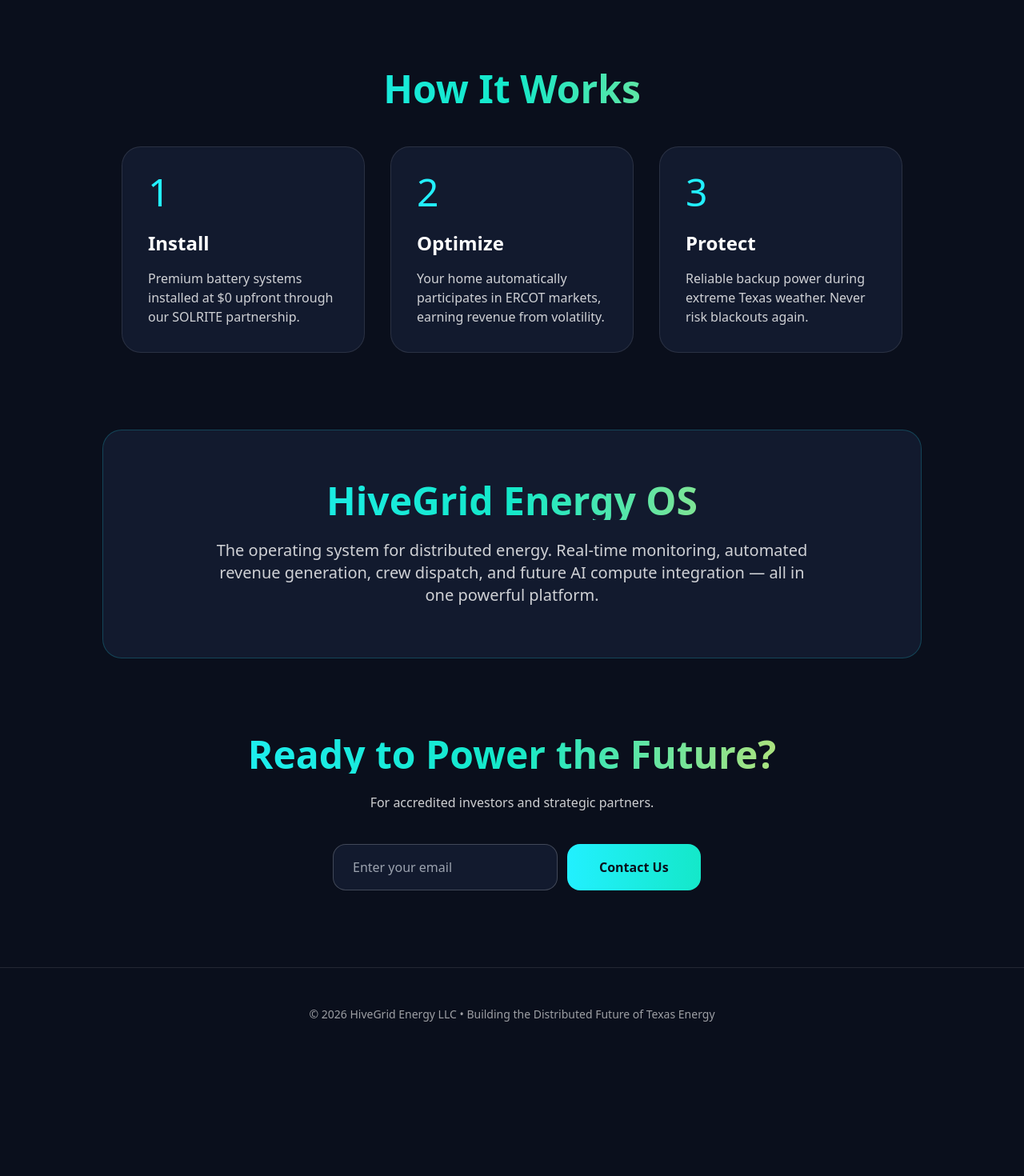
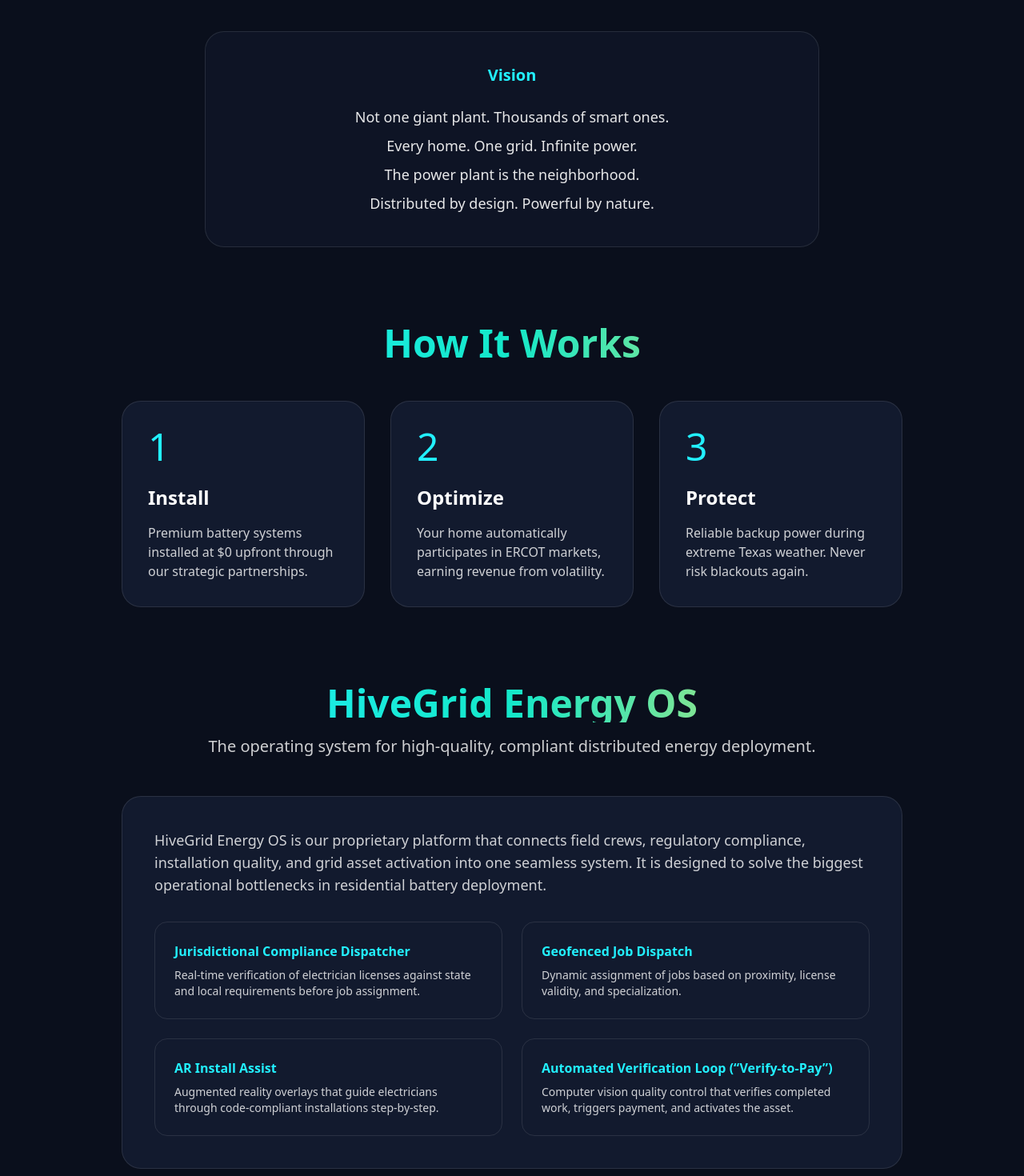
Before and after one commit to jamesbeeker007-cell/hivegrid-energy-os, a Next.js app: page / in a window 1280 px wide. Shown: the part 1100-2570 px from the top of the page at 80% size. Before the commit the page ends 2426 px from the top, so only its background shows below. Built offline with nearby package versions, Linux system fonts and the light colour scheme.

Commit message:
Refactor comments and section descriptions in page.js
Updated comments for clarity and improved section descriptions throughout the page.

```diff
--- a/app/page.js
+++ b/app/page.js
@@ -15,13 +15,12 @@
       {/* Navigation */}
       <nav className="w-full bg-hive-base/95 backdrop-blur-md border-b border-white/10 sticky top-0 z-50 px-6 py-5 flex justify-between items-center">
         <div className="flex items-center gap-4">
-          {/* Real Logo from public/images */}
+          {/* Logo - Replace with your actual logo image when ready */}
           <img
             src="/images/hivegrid-logo.png"
             alt="HiveGrid Energy OS"
             className="h-14 w-auto"
           />
-
           <div>
             <h1 className="text-3xl font-bold tracking-tighter">HiveGrid</h1>
             <p className="text-xs text-hive-cyan -mt-1 tracking-[2px]">ENERGY OS</p>
@@ -36,7 +35,7 @@
         </div>
       </nav>
 
-      {/* Hero */}
+      {/* Hero Section - Option C */}
       <section className="min-h-[90vh] bg-hive-base flex items-center justify-center relative px-6">
         <div className="max-w-5xl mx-auto text-center">
           <div className="inline-flex items-center gap-2 bg-hive-cyan/10 border border-hive-cyan/30 text-hive-cyan px-6 py-2.5 rounded-full text-sm mb-8 font-medium">
@@ -48,11 +47,8 @@
           </h1>
 
           <p className="text-2xl md:text-3xl text-white/80 max-w-3xl mx-auto mb-8">
-            Premium solar + battery systems at <span className="text-hive-yellow font-semibold">$0 Upfront Cost</span>.
-          </p>
-
-          <p className="text-xl text-white/70 max-w-3xl mx-auto mb-12">
-            Automatically generating revenue from ERCOT volatility while providing reliable backup power.
+            Not one giant plant. Thousands of smart ones.<br />
+            Every home. One grid. Infinite power.
           </p>
 
           <div className="flex flex-col sm:flex-row gap-4 justify-center">
@@ -68,15 +64,26 @@
         </div>
       </section>
 
-      {/* About */}
+      {/* About + Vision */}
       <section id="about" className="max-w-5xl mx-auto mt-24 px-6 text-center">
         <h3 className="text-4xl md:text-5xl font-bold mb-8 bg-gradient-to-r from-hive-cyan via-hive-teal to-hive-yellow bg-clip-text text-transparent">
           The Distributed Future is Here
         </h3>
-        <p className="text-xl text-white/80 max-w-3xl mx-auto leading-relaxed">
+        <p className="text-xl text-white/80 max-w-3xl mx-auto leading-relaxed mb-12">
           Instead of one giant facility, HiveGrid is building thousands of intelligent residential nodes.
           Every home becomes a smart power plant — combining battery storage, grid services, and future AI compute into one seamless platform.
         </p>
+
+        {/* Vision Block */}
+        <div className="max-w-3xl mx-auto border border-white/10 rounded-3xl py-10 px-8 bg-hive-panel/50">
+          <h4 className="text-xl font-semibold mb-6 text-hive-cyan">Vision</h4>
+          <div className="space-y-2 text-lg text-white/90">
+            <p>Not one giant plant. Thousands of smart ones.</p>
+            <p>Every home. One grid. Infinite power.</p>
+            <p>The power plant is the neighborhood.</p>
+            <p>Distributed by design. Powerful by nature.</p>
+          </div>
+        </div>
       </section>
 
       {/* How It Works */}
@@ -88,7 +95,7 @@
           <div className="bg-hive-panel border border-white/10 rounded-3xl p-8 hover:border-hive-cyan/50 transition-colors">
             <div className="text-5xl mb-6 text-hive-cyan">1</div>
             <h4 className="text-2xl font-bold mb-4">Install</h4>
-            <p className="text-white/80">Premium battery systems installed at $0 upfront through our SOLRITE partnership.</p>
+            <p className="text-white/80">Premium battery systems installed at $0 upfront through our strategic partnerships.</p>
           </div>
           <div className="bg-hive-panel border border-white/10 rounded-3xl p-8 hover:border-hive-cyan/50 transition-colors">
             <div className="text-5xl mb-6 text-hive-cyan">2</div>
@@ -103,14 +110,43 @@
         </div>
       </section>
 
-      {/* HiveGrid OS Platform */}
-      <section id="platform" className="max-w-5xl mx-auto mt-24 px-6 bg-hive-panel rounded-3xl py-16 text-center border border-hive-cyan/20">
-        <h3 className="text-4xl md:text-5xl font-bold mb-6 bg-gradient-to-r from-hive-cyan via-hive-teal to-hive-yellow bg-clip-text text-transparent">
-          HiveGrid Energy OS
-        </h3>
-        <p className="text-xl text-white/80 max-w-3xl mx-auto">
-          The operating system for distributed energy. Real-time monitoring, automated revenue generation, crew dispatch, and future AI compute integration — all in one powerful platform.
-        </p>
+      {/* HiveGrid Energy OS - Strengthened */}
+      <section id="platform" className="max-w-5xl mx-auto mt-24 px-6">
+        <div className="text-center mb-12">
+          <h3 className="text-4xl md:text-5xl font-bold mb-4 bg-gradient-to-r from-hive-cyan via-hive-teal to-hive-yellow bg-clip-text text-transparent">
+            HiveGrid Energy OS
+          </h3>
+          <p className="text-xl text-white/80 max-w-3xl mx-auto">
+            The operating system for high-quality, compliant distributed energy deployment.
+          </p>
+        </div>
+
+        <div className="bg-hive-panel border border-white/10 rounded-3xl p-10">
+          <p className="text-lg text-white/80 mb-8 max-w-4xl">
+            HiveGrid Energy OS is our proprietary platform that connects field crews, regulatory compliance,
+            installation quality, and grid asset activation into one seamless system. It is designed to solve
+            the biggest operational bottlenecks in residential battery deployment.
+          </p>
+
+          <div className="grid md:grid-cols-2 gap-6">
+            <div className="border border-white/10 rounded-2xl p-6">
+              <h5 className="font-semibold text-hive-cyan mb-2">Jurisdictional Compliance Dispatcher</h5>
+              <p className="text-white/80 text-sm">Real-time verification of electrician licenses against state and local requirements before job assignment.</p>
+            </div>
+            <div className="border border-white/10 rounded-2xl p-6">
+              <h5 className="font-semibold text-hive-cyan mb-2">Geofenced Job Dispatch</h5>
+              <p className="text-white/80 text-sm">Dynamic assignment of jobs based on proximity, license validity, and specialization.</p>
+            </div>
+            <div className="border border-white/10 rounded-2xl p-6">
+              <h5 className="font-semibold text-hive-cyan mb-2">AR Install Assist</h5>
+              <p className="text-white/80 text-sm">Augmented reality overlays that guide electricians through code-compliant installations step-by-step.</p>
+            </div>
+            <div className="border border-white/10 rounded-2xl p-6">
+              <h5 className="font-semibold text-hive-cyan mb-2">Automated Verification Loop (“Verify-to-Pay”)</h5>
+              <p className="text-white/80 text-sm">Computer vision quality control that verifies completed work, triggers payment, and activates the asset.</p>
+            </div>
+          </div>
+        </div>
       </section>
 
       {/* Contact */}
@@ -146,6 +182,7 @@
       </section>
 
       <footer className="mt-24 border-t border-white/10 py-12 text-center text-sm text-white/60">
+        <div className="mb-2">Trust. Truth. Transparency.</div>
         © 2026 HiveGrid Energy LLC • Building the Distributed Future of Texas Energy
       </footer>
     </main>
```
